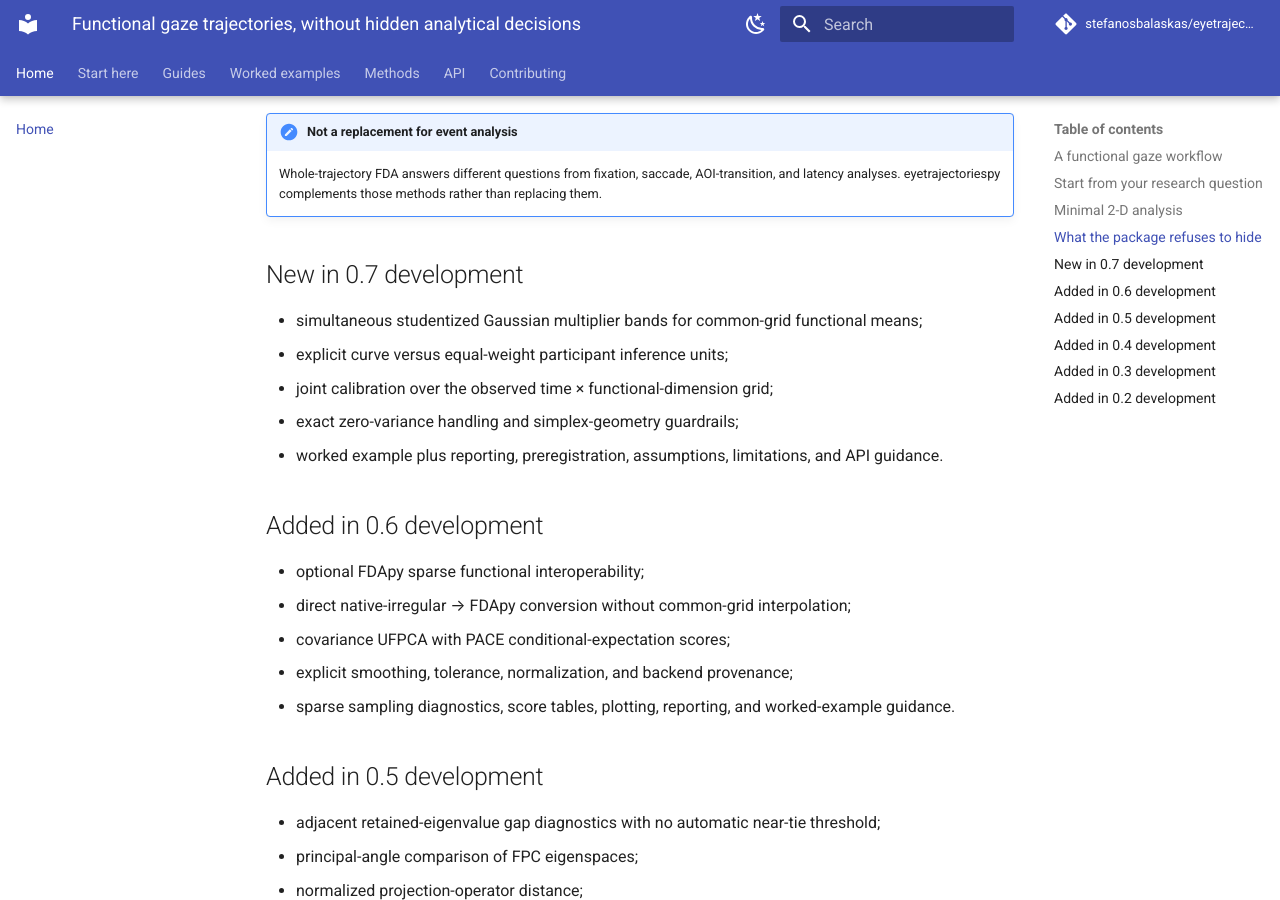
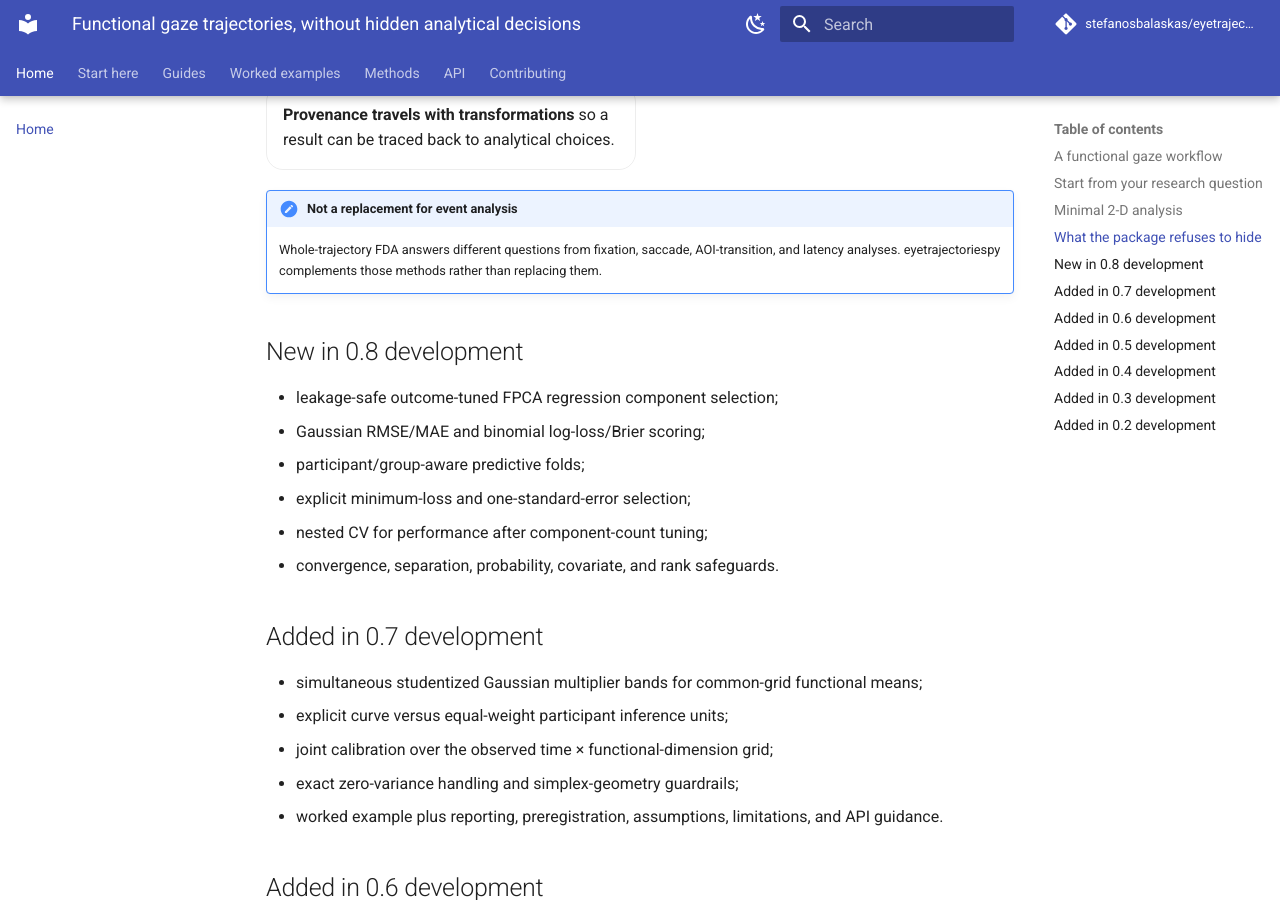
Before and after one commit to stefanosbalaskas/eyetrajectoriespy, an MkDocs documentation site: the page built from docs/index.md, in a window 1280 px wide and 900 px high, scrolled down 4327 px. Built offline with MkDocs 1.6.1 and Material for MkDocs 9.7.7, drawn with Linux system fonts in a browser that asks for light colours; comment, search, counter and statistics services are not loaded; some of the changed text lies outside the part shown.

Commit message:
Refresh homepage for predictive FPCA selection

```diff
--- a/docs/index.md
+++ b/docs/index.md
@@ -3,7 +3,7 @@
 ---
 
 <div class="et-hero" markdown>
-<div class="et-kicker">eyetrajectoriespy 0.7 · continuous eye-tracking FDA</div>
+<div class="et-kicker">eyetrajectoriespy 0.8 · continuous eye-tracking FDA</div>
 
 # Model the viewing process, not only its summaries
 
@@ -49,6 +49,12 @@
     Refit FPCA inside each fold, keep repeated participant trials together, and make the minimum-RMSE or one-SE rule explicit.
 
     [:octicons-arrow-right-24: Component selection](guides/component-selection.md)
+
+-   **Tune FPC count for an external outcome without leakage**
+
+    Fit FPCA and scalar regression inside every training fold; use nested grouped CV when predictive performance is a scientific result.
+
+    [:octicons-arrow-right-24: Predictive FPCA selection](guides/predictive-component-selection.md)
 
 -   **Inspect uncertainty in FPC shape**
 
@@ -112,8 +118,11 @@
 - **Do viewers follow similar spatial routes at different times?**
   Compare unregistered, registered, and phase representations.
 
-- **How many components should I retain?**
+- **How many components should I retain for reconstruction?**
   Use leakage-safe reconstruction CV with the correct fold unit and an explicit selection rule.
+
+- **How many FPC scores should predict an external outcome?**
+  Use outcome-tuned FPCA regression CV; use nested CV to estimate performance after selection.
 
 - **Are my components stable enough to interpret?**
   Use participant-aware bootstrap matching, reconstruction diagnostics, and descriptive component-shape envelopes.
@@ -167,7 +176,16 @@
 !!! important "Not a replacement for event analysis"
     Whole-trajectory FDA answers different questions from fixation, saccade, AOI-transition, and latency analyses. eyetrajectoriespy complements those methods rather than replacing them.
 
-## New in 0.7 development
+## New in 0.8 development
+
+- leakage-safe outcome-tuned FPCA regression component selection;
+- Gaussian RMSE/MAE and binomial log-loss/Brier scoring;
+- participant/group-aware predictive folds;
+- explicit minimum-loss and one-standard-error selection;
+- nested CV for performance after component-count tuning;
+- convergence, separation, probability, covariate, and rank safeguards.
+
+## Added in 0.7 development
 
 - simultaneous studentized Gaussian multiplier bands for common-grid functional means;
 - explicit curve versus equal-weight participant inference units;
```
